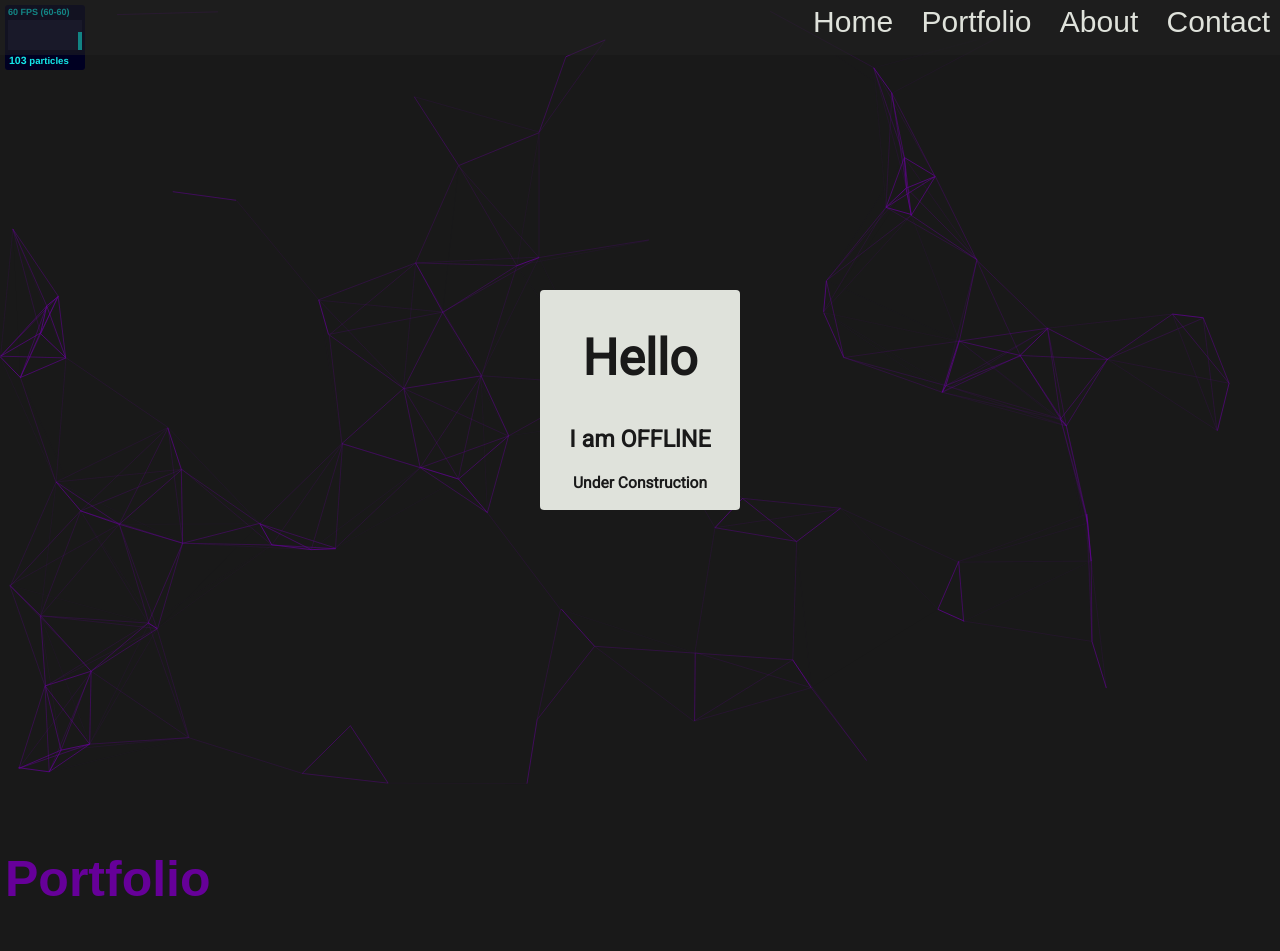
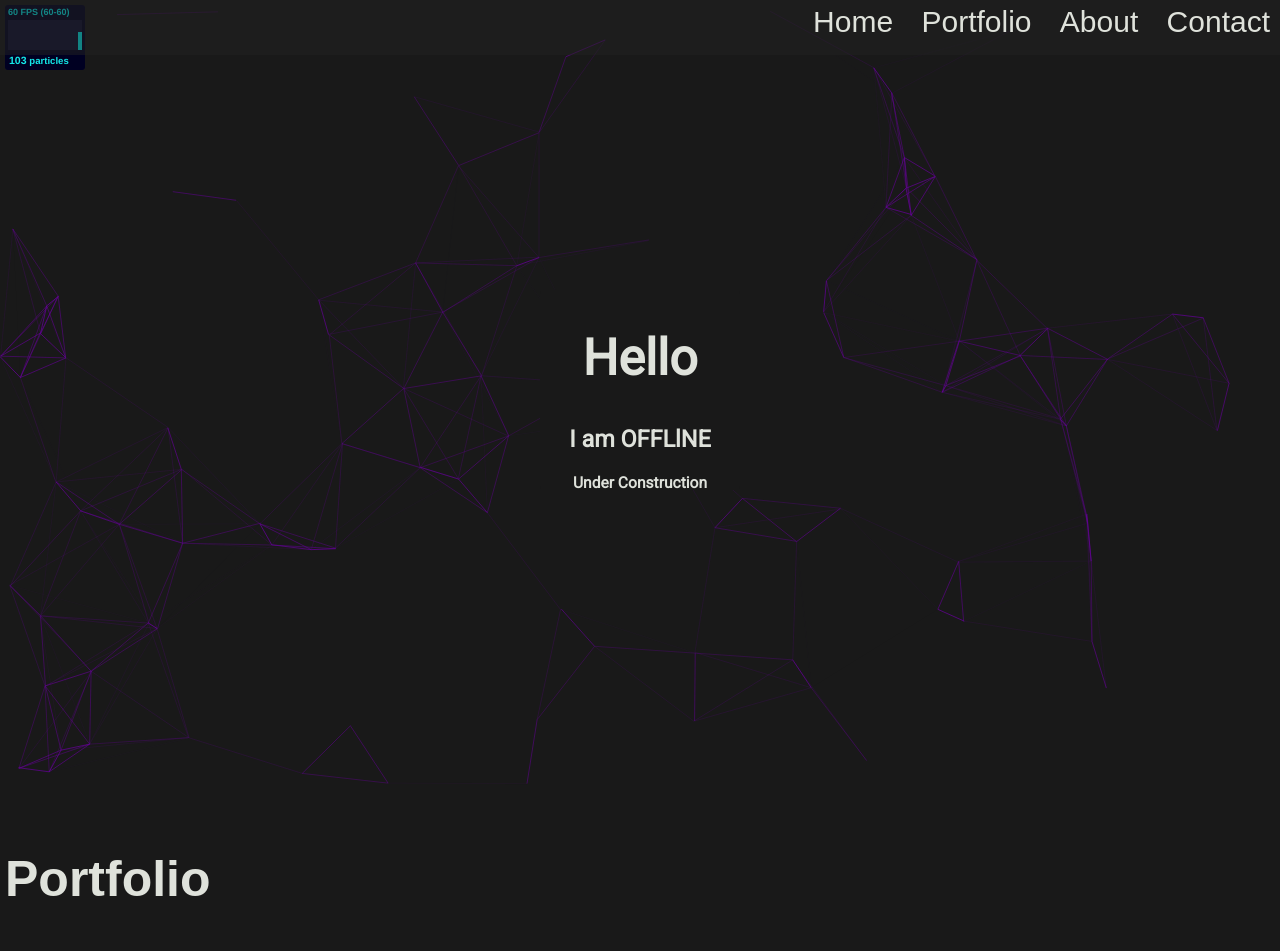
Before and after one commit to OFFLlNE/Portfolio, a website: page Portfolio/index.html in a window 1280 px wide. Shown: the top 951 px of the page. Drawn offline with nearby package versions, Linux system fonts and the light colour scheme.

Commit message:
Changing font colors

```diff
--- a/Portfolio/css/style.css
+++ b/Portfolio/css/style.css
@@ -70,8 +70,8 @@ background/white:#FFFFFF;
     font-size: 1.3em;
     position: absolute;
     width: 200px;
-    height: 220px;
-    background: #DFE2DB;
+    height: 200px;
+    background: #191919;
     top: 50%;
     left: 50%;
     margin: -110px 0 0 -100px;
@@ -79,7 +79,7 @@ background/white:#FFFFFF;
     box-sizing: border-box;
     z-index: 100;
     text-align:center;
-	color:#191919;
+	color:#DFE2DB;
 	opacity: 1;
 	display: block;
 	font-weight: bold;
@@ -280,7 +280,7 @@ width:100px;
 }
 
 .portfolio{
-  color:#660099;
+  color:#DFE2DB;
   padding-top: 50px;
 }
 
```
